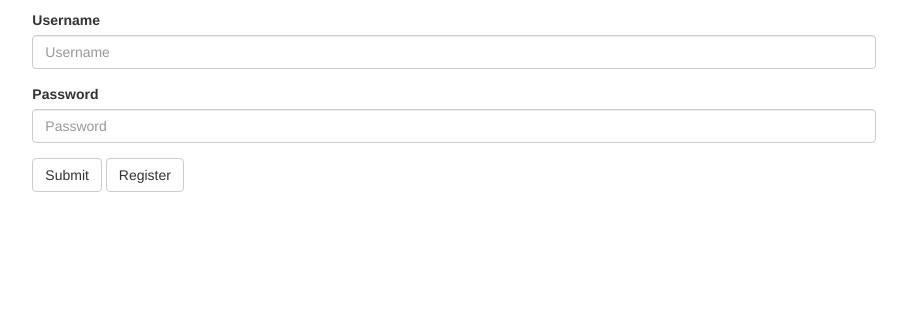
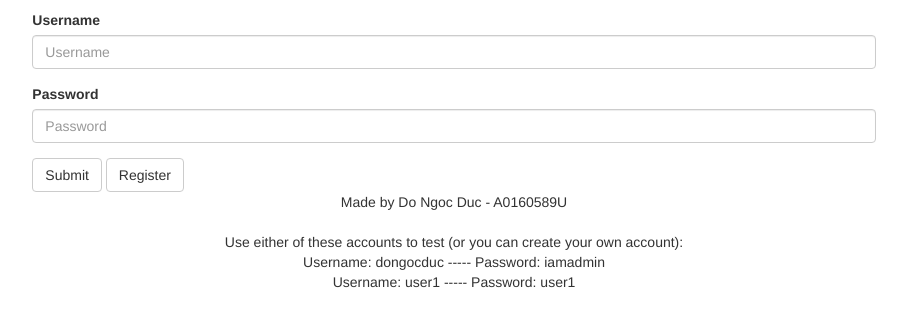
Before and after one commit to dongocdc70/cvwo_blog, a PHP site: page /login.php in a window 1280 px wide. Shown: the part 60-387 px from the top of the page, without its empty margins (186-1093 px from the left). Run offline with PHP 8.4, Linux system fonts and the light colour scheme.

Commit message:
add instruction to login page

```diff
--- a/src/login.php
+++ b/src/login.php
@@ -94,6 +94,18 @@ else {
         			</form>
         		</div>
         	</div>
+        	<div class="row">
+                <p class="text-center">
+                    Made by Do Ngoc Duc - A0160589U
+                    <br/>
+                    <br/>
+                    Use either of these accounts to test (or you can create your own account):
+                    <br/>
+                    Username: dongocduc     -----     Password: iamadmin
+                    <br/>
+                    Username: user1         -----     Password: user1
+                </p>
+          </div>
         </div>
     </section>
     <!-- [/content] -->
```
